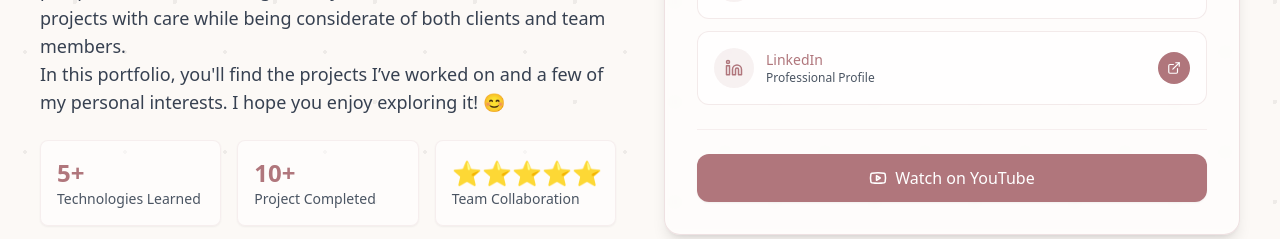
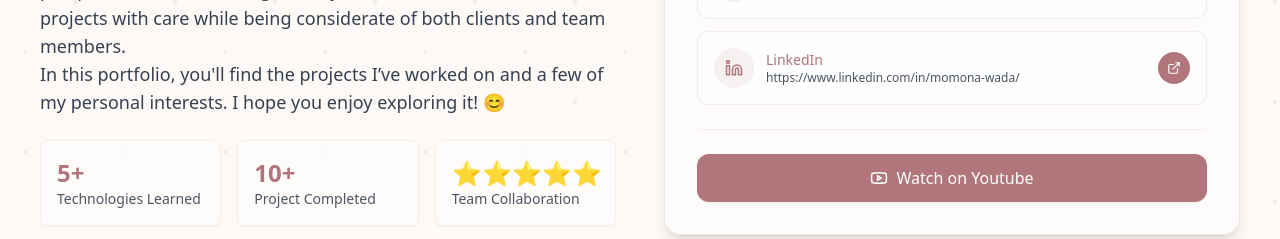
Before and after one commit to Momona-Wada/my_portfolio, a Next.js app: page / in a window 1280 px wide. Shown: the part 713-952 px from the top of the page. Built offline with nearby package versions, Linux system fonts and the light colour scheme; a web font is replaced by a local one.

Commit message:
Add English and Japanese for Hero section

```diff
--- a/src/app/locales/en/common.ts
+++ b/src/app/locales/en/common.ts
@@ -16,9 +16,11 @@ const commonMessages = {
         star: "⭐️⭐️⭐️⭐️⭐️",
         team_collaboration: "Team Collaboration",
         contact_title: "Let's Connect",
-        email: "momona.9410@gmail.com",
-        github: "https://github.com/Momona-Wada",
-        linkedin: "https://www.linkedin.com/in/momona-wada/"
+        contact_description: "Ready to collaborate? Let's connect and discuss opportunities.",
+        email: "Email",
+        github: "GitHub",
+        linkedin: "LinkedIn",
+        youtube: "Watch on Youtube"
 
     },
 
--- a/src/app/locales/jp/common.ts
+++ b/src/app/locales/jp/common.ts
@@ -14,11 +14,12 @@ const commonMessages = {
         projects_label: "携わったプロジェクト数",
         star: "⭐️⭐️⭐️⭐️⭐️",
         team_collaboration: "チームコラボレーション",
-        contact_title: "お問い合わせ",
-        email: "momona.9410@gmail.com",
-        github: "https://github.com/Momona-Wada",
-        linkedin: "https://www.linkedin.com/in/momona-wada/"
-
+        contact_title: "お気軽にご連絡ください",
+        contact_description: "一緒に取り組めることがありましたら、ぜひご連絡ください。ご相談やご質問も歓迎です。",
+        email: "Email",
+        github: "GitHub",
+        linkedin: "LinkedIn",
+        youtube: "Youtubeチャンネルへ"
     },
     projects: {
         heading: "プロジェクト一覧",
--- a/src/components/HeroSection.tsx
+++ b/src/components/HeroSection.tsx
@@ -146,7 +146,7 @@ const HeroSection = () => {
 
                     <h3 className="text-xl font-semibold text-deep-pink mb-2">{messages.common.hero.contact_title}</h3>
                     <p className="text-gray-600 text-sm text-center mb-4">
-                    Ready to collaborate? Let's connect and discuss opportunities.
+                    {messages.common.hero.contact_description}
                     </p>
                     <div className="w-12 h-0.5 bg-deep-pink/40 rounded-full"></div>
                 </div>
@@ -226,8 +226,8 @@ const HeroSection = () => {
                             <Linkedin size={18} />
                         </div>
                         <div>
-                            <div className="text-deep-pink font-medium text-sm">LinkedIn</div>
-                            <div className="text-gray-600 text-xs">Professional Profile</div>
+                            <div className="text-deep-pink font-medium text-sm">{messages.common.hero.linkedin}</div>
+                            <div className="text-gray-600 text-xs">https://www.linkedin.com/in/momona-wada/</div>
                         </div>
                         </div>
                         <Link
@@ -257,7 +257,7 @@ const HeroSection = () => {
                         className="w-full flex items-center justify-center gap-2 bg-deep-pink text-white py-3 px-4 rounded-xl font-medium hover:bg-deep-pink/90 transition-colors shadow-sm hover:shadow-md"
                         >
                         <Youtube size={18} />
-                        Watch on YouTube
+                        {messages.common.hero.youtube}
                         </Link>
                     </motion.div>
                 </div>
```
